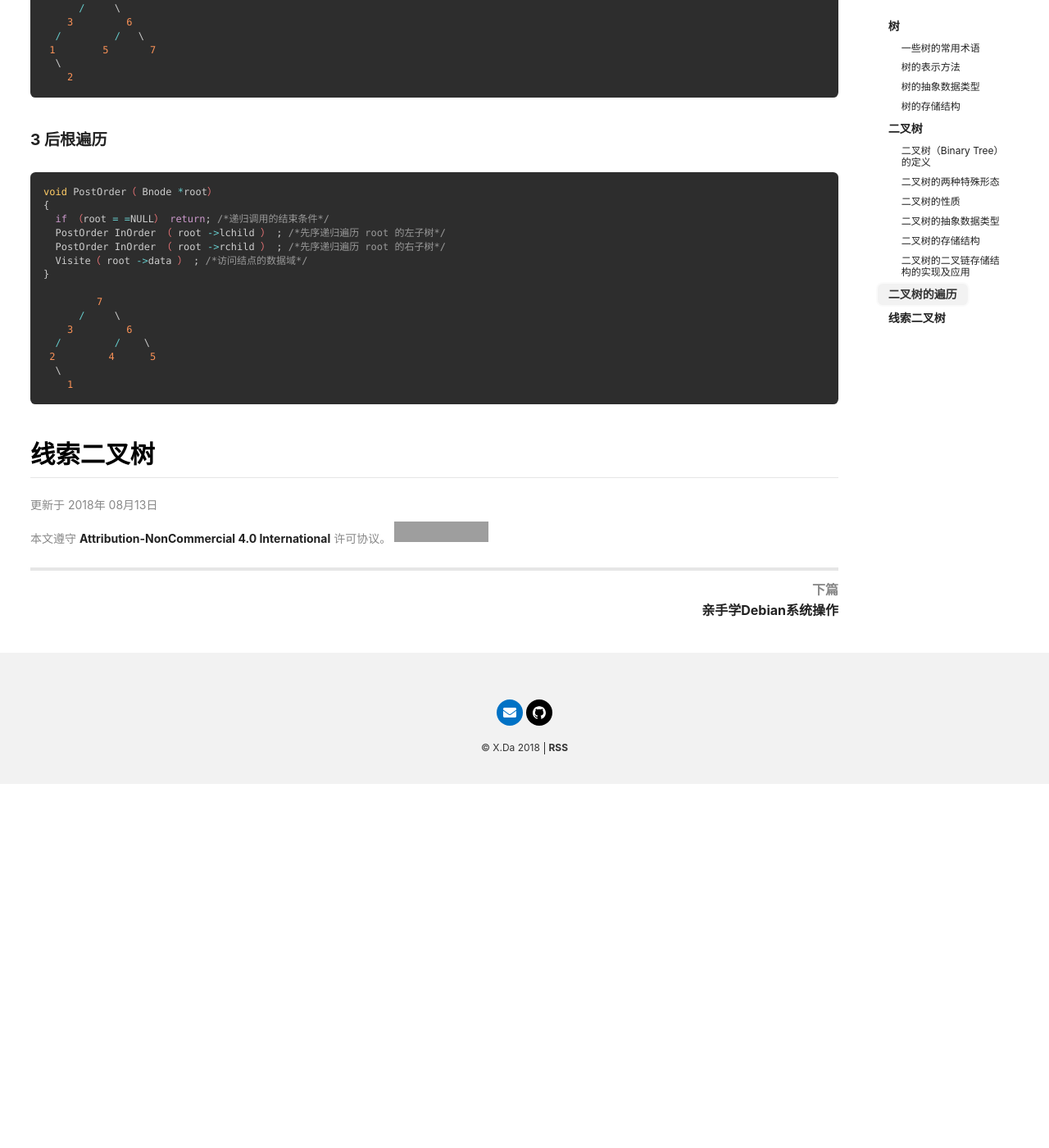
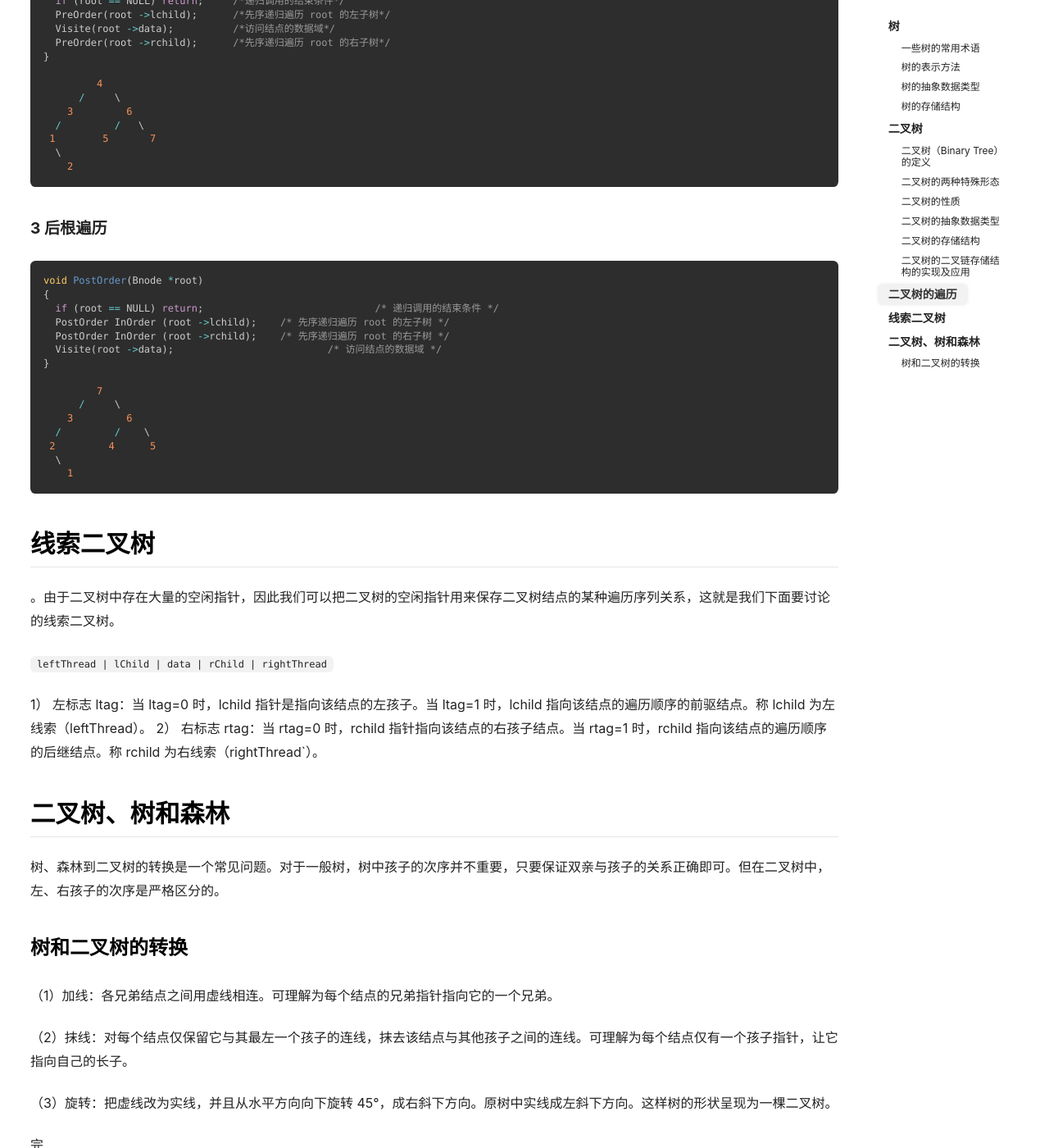
Before and after one commit to thianda91/thianda91.github.io, a Jekyll site: the page built from _posts/2018-08-10-learn-tree-and-binary-tree.md, in a window 1280 px wide and 1400 px high, scrolled down 8182 px. Shown: the whole window at 82% size. Built offline with Jekyll 4.4.1, drawn with Linux system fonts in a browser that asks for light colours; nearby versions of some CDN libraries; formulas are drawn with MathJax 3; comment, search, counter and statistics services are not loaded; before the commit the page ends 9138 px from its top, so only the background shows below that; some of the changed text lies outside the part shown; grey boxes are pictures that could not be loaded.

Commit message:
update b-tree

````diff
--- a/_posts/2018-08-10-learn-tree-and-binary-tree.md
+++ b/_posts/2018-08-10-learn-tree-and-binary-tree.md
@@ -119,8 +119,8 @@ ADT Tree
 typedef int datatype;
 typedef struct node
 {
-  datatype data; /*结点的数据信息*/
-  int parent; /*双亲结点的数组下标*/
+  datatype data; /* 结点的数据信息 */
+  int parent; /* 双亲结点的数组下标 */
 }Pnode;
 ```
 
@@ -139,16 +139,16 @@ typedef struct node
 
 ```c
 typedef int datatype;
-typedef struct Snode /*兄弟结点单链表的结点描述*/
+typedef struct Snode /* 兄弟结点单链表的结点描述 */
 {
-  datatype data; /*结点的数据信息*/
-  struct Snode *next; /*指向兄弟结点的指针*/
+  datatype data; /* 结点的数据信息 */
+  struct Snode *next; /* 指向兄弟结点的指针 */
 }Siblingnode;
 typedef struct node
 {
-  datatype data; /*结点的数据信息*/
-  int parent; /*双亲结点的数组下标*/
-	Siblingnode *head ; /*指向孩子结点单链表的头结点*/
+  datatype data; /* 结点的数据信息 */
+  int parent; /* 双亲结点的数组下标 */
+	Siblingnode *head; /* 指向孩子结点单链表的头结点 */
 }PCnode;
 ```
 
@@ -244,10 +244,10 @@ ADT Binary Tree
 ```c
 typedef int datatype;
 typedef struct node
-{c
-  int data; /* 数据域 */
-  struct node *lchild ; /* lchild 是左子树根结点指针*/
-  struct node *rchild ; /*rchild 是右子树根结点指针 */
+{
+  int data;				/* 数据域 */
+  struct node *lchild;	/* lchild 是左子树根结点指针 */
+  struct node *rchild;	/* rchild 是右子树根结点指针 */
 }Bnode;
 ```
 
@@ -257,10 +257,10 @@ typedef struct node
 typedef char datatype;
 typedef struct Tnode
 {
-  datatype data ; /* 数据域 */
-  struct Tnode *lchild ; /* lchild 左子树根结点指针*/
-  struct Tnode *rchild /*右子树根结点指针*/
-  struct Tnode *parent /*是双亲指针域 */
+  datatype data;		/* 数据域 */
+  struct Tnode *lchild;	/* lchild 左子树根结点指针 */
+  struct Tnode *rchild;	/* 右子树根结点指针 */
+  struct Tnode *parent;	/* 是双亲指针域 */
 } Bnode;
 ```
 
@@ -272,15 +272,17 @@ typedef struct Tnode
 
 ## 二叉树的遍历
 
+遍历是二叉树中经常要用到的一种操作。因为在实际应用问题中，常常需要按一定顺序对二叉树中的每个结点逐个进行访问，查找具有某一特点的结点。通过一次完整的二叉树遍历，可使二叉树中结点信息由非线性排列变为某种意义上的线性序列。也就是说，遍历操作使非线性结构线性化。
+
 #### 1 先根遍历
 
 ```c
-void PreOrder（ Bnode *root）
+void PreOrder(Bnode *root)
 {
-  if （root = =NULL） return; /*递归调用的结束条件*/
-  Visite（ root ->data） ; /*访问结点的数据域*/
-  PreOrder（root ->lchild） ; /*先序递归遍历 root 的左子树*/
-  PreOrder（root ->rchild） ; /*先序递归遍历 root 的右子树*/
+  if (root == NULL) return;	/*递归调用的结束条件*/
+  Visite(root ->data);		/*访问结点的数据域*/
+  PreOrder(root ->lchild);	/*先序递归遍历 root 的左子树*/
+  PreOrder(root ->rchild);	/*先序递归遍历 root 的右子树*/
 }
 
          1
@@ -295,12 +297,12 @@ void PreOrder（ Bnode *root）
 #### 2 中根遍历
 
 ```c
-void PreOrder（ Bnode *root）
+void PreOrder(Bnode *root)
 {
-  if （root = =NULL） return; /*递归调用的结束条件*/
-  PreOrder（root ->lchild） ; /*先序递归遍历 root 的左子树*/
-  Visite（ root ->data） ; /*访问结点的数据域*/
-  PreOrder（root ->rchild） ; /*先序递归遍历 root 的右子树*/
+  if (root == NULL) return;	/*递归调用的结束条件*/
+  PreOrder(root ->lchild);	/*先序递归遍历 root 的左子树*/
+  Visite(root ->data);		/*访问结点的数据域*/
+  PreOrder(root ->rchild);	/*先序递归遍历 root 的右子树*/
 }
 
          4
@@ -315,12 +317,12 @@ void PreOrder（ Bnode *root）
 #### 3 后根遍历
 
 ```c
-void PostOrder（ Bnode *root）
+void PostOrder(Bnode *root)
 {
-  if （root = =NULL） return; /*递归调用的结束条件*/
-  PostOrder InOrder （ root ->lchild ） ; /*先序递归遍历 root 的左子树*/
-  PostOrder InOrder （ root ->rchild ） ; /*先序递归遍历 root 的右子树*/
-  Visite（ root ->data ） ; /*访问结点的数据域*/
+  if (root == NULL) return;				/* 递归调用的结束条件 */
+  PostOrder InOrder (root ->lchild);	/* 先序递归遍历 root 的左子树 */
+  PostOrder InOrder (root ->rchild);	/* 先序递归遍历 root 的右子树 */
+  Visite(root ->data);				/* 访问结点的数据域 */
 }
 
          7
@@ -333,3 +335,26 @@ void PostOrder（ Bnode *root）
 ```
 
 ## 线索二叉树
+
+。由于二叉树中存在大量的空闲指针，因此我们可以把二叉树的空闲指针用来保存二叉树结点的某种遍历序列关系，这就是我们下面要讨论的线索二叉树。
+
+`leftThread | lChild | data | rChild | rightThread`
+
+1） 左标志 ltag：当 ltag=0 时，lchild 指针是指向该结点的左孩子。当 ltag=1 时，lchild 指向该结点的遍历顺序的前驱结点。称 lchild 为左线索（leftThread）。
+2） 右标志 rtag：当 rtag=0 时，rchild 指针指向该结点的右孩子结点。当 rtag=1 时，rchild 指向该结点的遍历顺序的后继结点。称 rchild 为右线索（rightThread`）。
+
+## 二叉树、树和森林
+
+树、森林到二叉树的转换是一个常见问题。对于一般树，树中孩子的次序并不重要，只要保证双亲与孩子的关系正确即可。但在二叉树中，左、右孩子的次序是严格区分的。
+
+### 树和二叉树的转换
+
+（1）加线：各兄弟结点之间用虚线相连。可理解为每个结点的兄弟指针指向它的一个兄弟。
+
+（2）抹线：对每个结点仅保留它与其最左一个孩子的连线，抹去该结点与其他孩子之间的连线。可理解为每个结点仅有一个孩子指针，让它指向自己的长子。
+
+（3）旋转：把虚线改为实线，并且从水平方向向下旋转 45°，成右斜下方向。原树中实线成左斜下方向。这样树的形状呈现为一棵二叉树。
+
+
+
+完
````
Also changed, not shown: _posts/2017-09-28-git-learning.md (+19 -1 lines).
